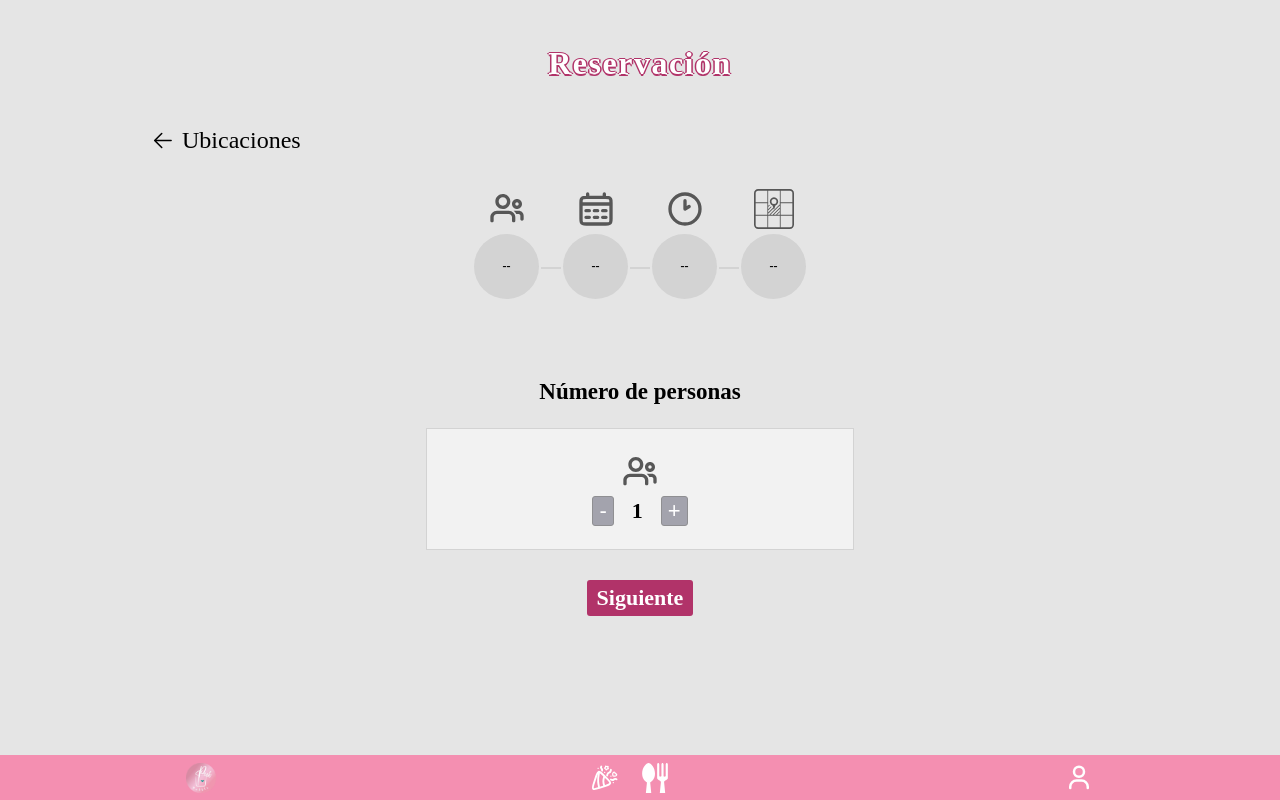
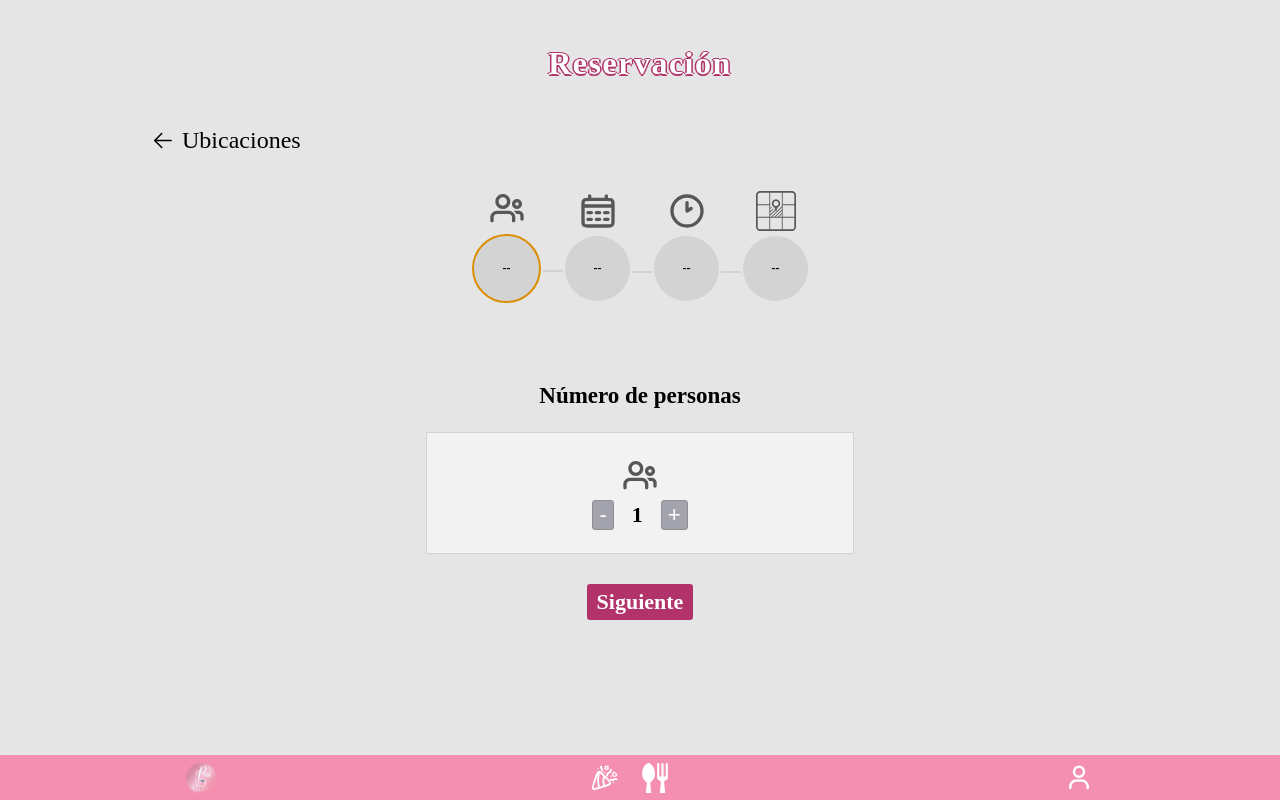
Before and after one commit to karin210/pink, a Nuxt app: page /reservar in a window 1280 px wide. Both pictures are taken after a click on the button 437 px from the left and 572 px from the top of the page. Built offline with nearby package versions, Linux system fonts and the light colour scheme; a web font is replaced by a local one.

Commit message:
feature: add current step indicator

```diff
--- a/app/components/ReservePage/ProgressLine.vue
+++ b/app/components/ReservePage/ProgressLine.vue
@@ -1,55 +1,135 @@
 <script setup lang="ts">
-  const { guestNum, date, time, place } = defineProps<{
-    guestNum: number | undefined
-    date: { day: number | undefined; month: number | undefined; year: number | undefined; }
-    time: string | undefined
-    place: 'interior' | 'exterior' | undefined
+const { guestNum, date, time, place, currentStep } = defineProps<{
+  guestNum: number | undefined;
+  date: {
+    day: number | undefined;
+    month: number | undefined;
+    year: number | undefined;
+  };
+  time: string | undefined;
+  place: "interior" | "exterior" | undefined;
+  currentStep:
+    | "guests"
+    | "calendar"
+    | "time"
+    | "place"
+    | "finished"
+    | undefined;
 }>();
-  const monthList = ['Ene', 'Feb', 'Mar', 'Abr', 'Mayo', 'Jun', 'Jul', 'Ago', 'Sept', 'Oct', 'Nov', 'Dic'];
-
+const monthList = [
+  "Ene",
+  "Feb",
+  "Mar",
+  "Abr",
+  "Mayo",
+  "Jun",
+  "Jul",
+  "Ago",
+  "Sept",
+  "Oct",
+  "Nov",
+  "Dic",
+];
 </script>
 
 <template>
   <ul>
-    <li id="guest-num-step" :class="{ready: guestNum}" @click="$emit('stepClicked', 'guests')">
+    <li
+      id="guest-num-step"
+      :class="{ ready: guestNum }"
+      @click="$emit('stepClicked', 'guests')"
+    >
       <div class="main-content-wrapper">
-        <img class="icon" src="/group-gray-icon.svg" alt="Ícono de cantidad de personas">
-        <div class="circle">
-          <span>{{ guestNum ?? '--'}}</span>
+        <img
+          class="icon"
+          src="/group-gray-icon.svg"
+          alt="Ícono de cantidad de personas"
+        />
+        <div :class="{ circle: true, selected: currentStep === 'guests' }">
+          <span>{{ guestNum ?? "--" }}</span>
         </div>
       </div>
-      <svg class="line" width="20" height="10" viewBox="0 0 20 10" xmlns="http://www.w3.org/2000/svg">
-        <line x1="0" y1="5" x2="20" y2="5" :stroke="guestNum ? '#da8e00' : '#d3d3d3'" stroke-width="2" />
+      <svg
+        class="line"
+        width="20"
+        height="10"
+        viewBox="0 0 20 10"
+        xmlns="http://www.w3.org/2000/svg"
+      >
+        <line
+          x1="0"
+          y1="5"
+          x2="20"
+          y2="5"
+          :stroke="guestNum ? '#da8e00' : '#d3d3d3'"
+          stroke-width="2"
+        />
       </svg>
     </li>
-    <li :class="{ready: date.day}" @click="$emit('stepClicked', 'date')">
+    <li :class="{ ready: date.day }" @click="$emit('stepClicked', 'date')">
       <div class="main-content-wrapper">
-        <img class="icon" src="/calendar-gray-icon.svg" alt="Ícono de fecha">
-        <div class="circle">
-          <p>{{ date.day ? `${date.day + 1}/${monthList[date.month as number]}` : '--'}}</p>
+        <img class="icon" src="/calendar-gray-icon.svg" alt="Ícono de fecha" />
+        <div :class="{ circle: true, selected: currentStep === 'calendar' }">
+          <p>
+            {{
+              date.day
+                ? `${date.day + 1}/${monthList[date.month as number]}`
+                : "--"
+            }}
+          </p>
           <span v-if="date.year">{{ date.year }}</span>
         </div>
       </div>
-      <svg class="line" width="20" height="10" viewBox="0 0 20 10" xmlns="http://www.w3.org/2000/svg">
-        <line x1="0" y1="5" x2="20" y2="5" :stroke="date.day ? '#da8e00' : '#d3d3d3'" stroke-width="2" />
+      <svg
+        class="line"
+        width="20"
+        height="10"
+        viewBox="0 0 20 10"
+        xmlns="http://www.w3.org/2000/svg"
+      >
+        <line
+          x1="0"
+          y1="5"
+          x2="20"
+          y2="5"
+          :stroke="date.day ? '#da8e00' : '#d3d3d3'"
+          stroke-width="2"
+        />
       </svg>
     </li>
-    <li :class="{ready: time}" @click="$emit('stepClicked', 'time')">
+    <li :class="{ ready: time }" @click="$emit('stepClicked', 'time')">
       <div class="main-content-wrapper">
-        <img class="icon" src="/clock-gray-icon.svg" alt="Ícono de hora">
-        <div class="circle">
-          <span>{{ time ?? '--'}}</span>
+        <img class="icon" src="/clock-gray-icon.svg" alt="Ícono de hora" />
+        <div :class="{ circle: true, selected: currentStep === 'time' }">
+          <span>{{ time ?? "--" }}</span>
         </div>
       </div>
-      <svg class="line" width="20" height="10" viewBox="0 0 20 10" xmlns="http://www.w3.org/2000/svg">
-        <line x1="0" y1="5" x2="20" y2="5" :stroke="time ? '#da8e00' : '#d3d3d3'" stroke-width="2" />
+      <svg
+        class="line"
+        width="20"
+        height="10"
+        viewBox="0 0 20 10"
+        xmlns="http://www.w3.org/2000/svg"
+      >
+        <line
+          x1="0"
+          y1="5"
+          x2="20"
+          y2="5"
+          :stroke="time ? '#da8e00' : '#d3d3d3'"
+          stroke-width="2"
+        />
       </svg>
     </li>
-    <li :class="{ready: place}" @click="$emit('stepClicked', 'place')">
+    <li :class="{ ready: place }" @click="$emit('stepClicked', 'place')">
       <div class="main-content-wrapper">
-        <img class="icon" src="/selected-place-gray-icon.svg" alt="Ícono de lugar">
-        <div class="circle">
-          <span>{{ place ?? '--'}}</span>
+        <img
+          class="icon"
+          src="/selected-place-gray-icon.svg"
+          alt="Ícono de lugar"
+        />
+        <div :class="{ circle: true, selected: currentStep === 'place' }">
+          <span>{{ place ?? "--" }}</span>
         </div>
       </div>
     </li>
@@ -57,7 +137,6 @@
 </template>
 
 <style scoped>
-
 ul {
   display: flex;
   list-style: none;
@@ -98,7 +177,11 @@
   background: lightgray;
   border-radius: 50%;
   margin: 0 2px;
-    /* transition: all 0.3s ease-out; */
+  transition: all 0.3s ease;
+}
+
+.circle.selected {
+  border: 2px solid var(--accent);
 }
 
 .ready .main-content-wrapper .circle {
@@ -115,7 +198,6 @@
 }
 
 @media (min-width: 440px) {
-
   .circle {
     width: 12cqi;
     max-width: 65px;
@@ -130,5 +212,4 @@
     max-height: 40px;
   }
 }
-
 </style>
--- a/app/pages/reservar.vue
+++ b/app/pages/reservar.vue
@@ -93,13 +93,6 @@ function handleSelectedPlace(place: "interior" | "exterior") {
   console.log(selectedPlace.value);
   currentStep.value = "finished";
 }
-
-watch(currentStep, (newStep) => {
-  if (newStep === "calendar") {
-    console.log("calendar step");
-    console.log();
-  }
-});
 </script>
 
 <template>
@@ -124,6 +117,7 @@ watch(currentStep, (newStep) => {
           :date="selectedDate"
           :time="selectedTime"
           :place="selectedPlace"
+          :currentStep="currentStep"
           @step-clicked="handleStepClick"
         >
         </ReservePageProgressLine>
```
Lines whose indentation alone changed are shown as unchanged.
